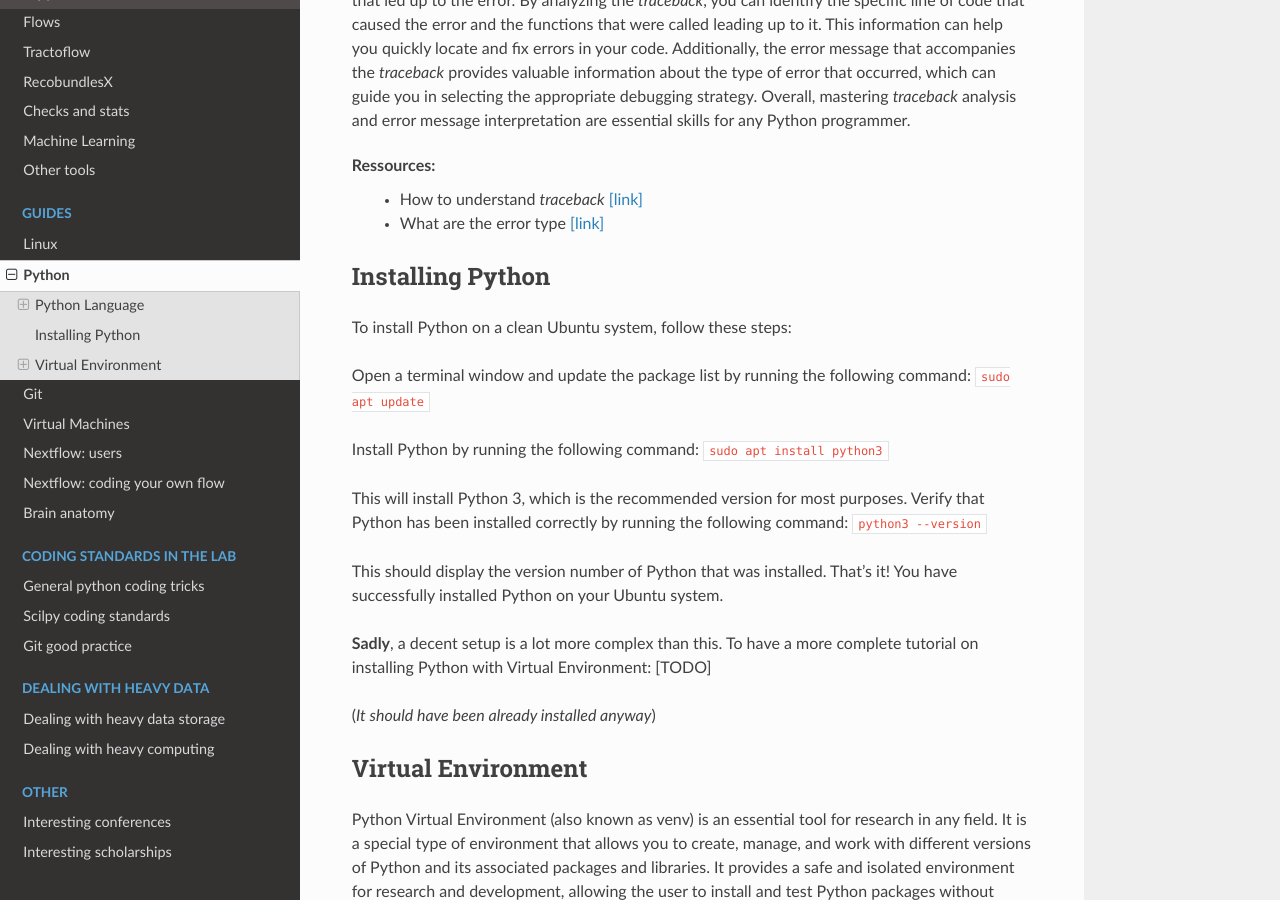
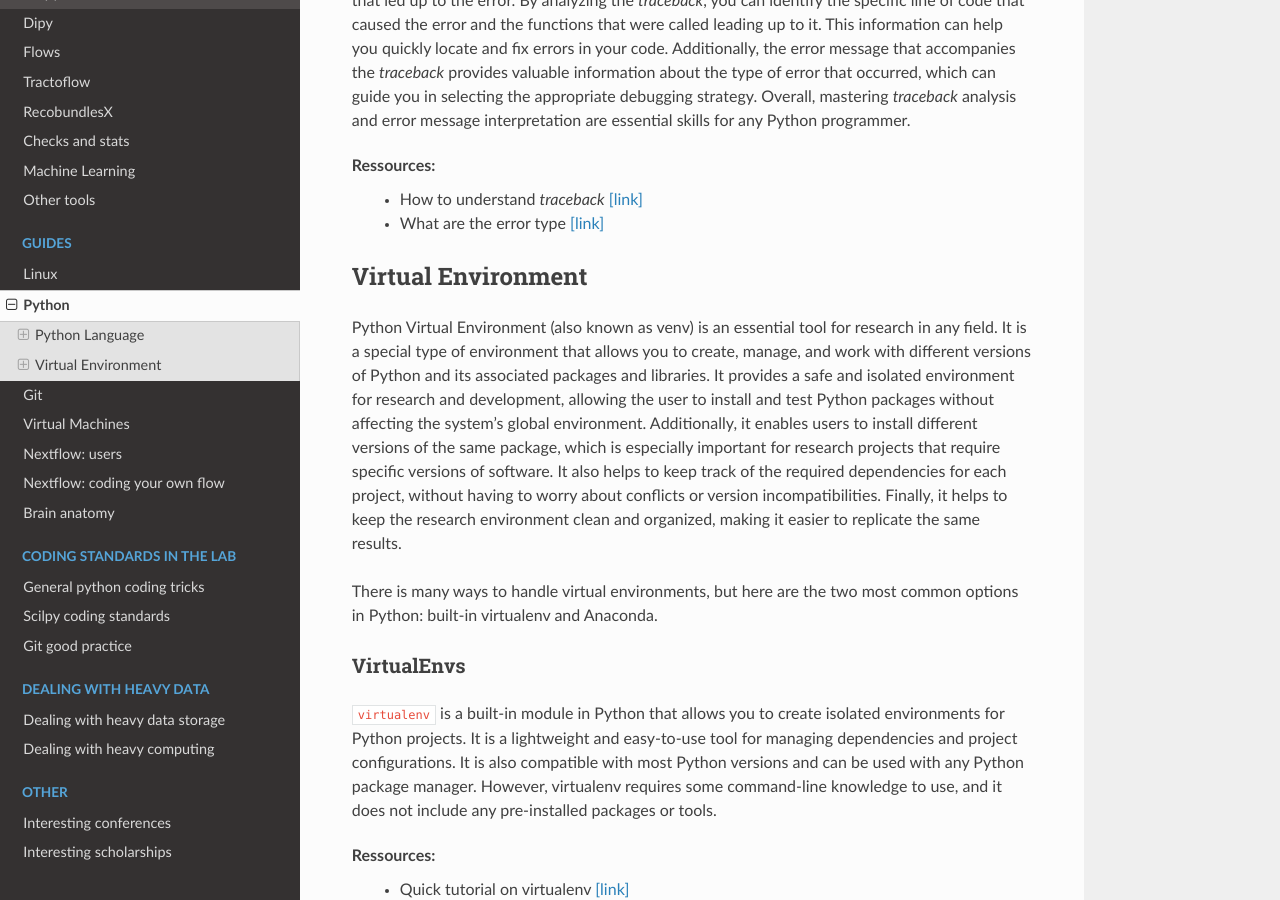
Before and after one commit to scilus/scil-documentation, a Sphinx documentation site: the page built from source/guides/python.rst, in a window 1280 px wide and 900 px high, scrolled down 3908 px. Built offline with Sphinx 7.4.7 and the Read the Docs theme 2.0.0, drawn with Linux system fonts in a browser that asks for light colours.

Commit message:
Changing mibrain alias, removing python install

```diff
--- a/source/arriving/whats_next.rst
+++ b/source/arriving/whats_next.rst
@@ -25,7 +25,7 @@
     * | **Become familiar with the tools**
       | The Tools section is a great resource to learn more about all the tools you have installed and more. For instance, it is where you can learn about our multiple :ref:`ref_flow` like :ref:`ref_tractoflow`. Don't forget to go back to this section whenever you forget something about a tool.
 
-    * | **Improve your knowlegde with our guides**
+    * | **Improve your knowledge with our guides**
       | The Guides section provides additionnal information on various subjects. It is a useful resource to gather more knowlegde about :ref:`ref_git`, :ref:`ref_python`, :ref:`ref_terminal`, :ref:`ref_bash` or :ref:`ref_anat`, to name a few important ones.
 
     * | **Start reading about your project**
--- a/source/guides/python.rst
+++ b/source/guides/python.rst
@@ -92,30 +92,6 @@
     - How to understand *traceback* `[link] <https://realpython.com/python-*traceback*/>`__
     - What are the error type `[link] <https://www.tutorialsteacher.com/python/error-types-in-python/>`__
 
-.. _ref_python_dist:
-
-Installing Python
-"""""""""""""""""
-
-To install Python on a clean Ubuntu system, follow these steps:
-
-Open a terminal window and update the package list by running the following command:
-:bash:`sudo apt update`
-
-Install Python by running the following command:
-:bash:`sudo apt install python3`
-
-This will install Python 3, which is the recommended version for most purposes.
-Verify that Python has been installed correctly by running the following command:
-:bash:`python3 --version`
-
-This should display the version number of Python that was installed.
-That's it! You have successfully installed Python on your Ubuntu system.
-
-**Sadly**, a decent setup is a lot more complex than this. To have a more complete tutorial on installing Python with Virtual Environment: [TODO]
-
-(*It should have been already installed anyway*)
-
 .. _ref_venvs:
 
 Virtual Environment
--- a/source/tools/others.rst
+++ b/source/tools/others.rst
@@ -32,8 +32,8 @@
     **On Linux**
         * Download the Linux version of MI-Brain `here <https://github.com/imeka/mi-brain/releases>`_.
         * In a terminal, extract the .tar.gz release archive using :bash:`tar -xvzf NAME_OF_THE_FILE.tar.gz -C DIRECTORY_TO_PUT_MI_BRAIN`.
-        * Add this to your .bashrc: :bash:`alias MI-Brain="bash DIRECTORY_TO_PUT_MI_BRAIN/MI-Brain.sh"`.
-        * You can now open MI-Brain by typing :bash:`MI-Brain` in the terminal and pressing enter.
+        * Add this to your .bashrc (you can change the name of the alias to your liking): :bash:`alias mibrain="bash DIRECTORY_TO_PUT_MI_BRAIN/MI-Brain.sh"`.
+        * You can now open MI-Brain by typing :bash:`mibrain` in the terminal and pressing enter.
 
     **On MacOS**
         * Download the MacOS version of MI-Brain `here <https://github.com/imeka/mi-brain/releases>`_.
```
